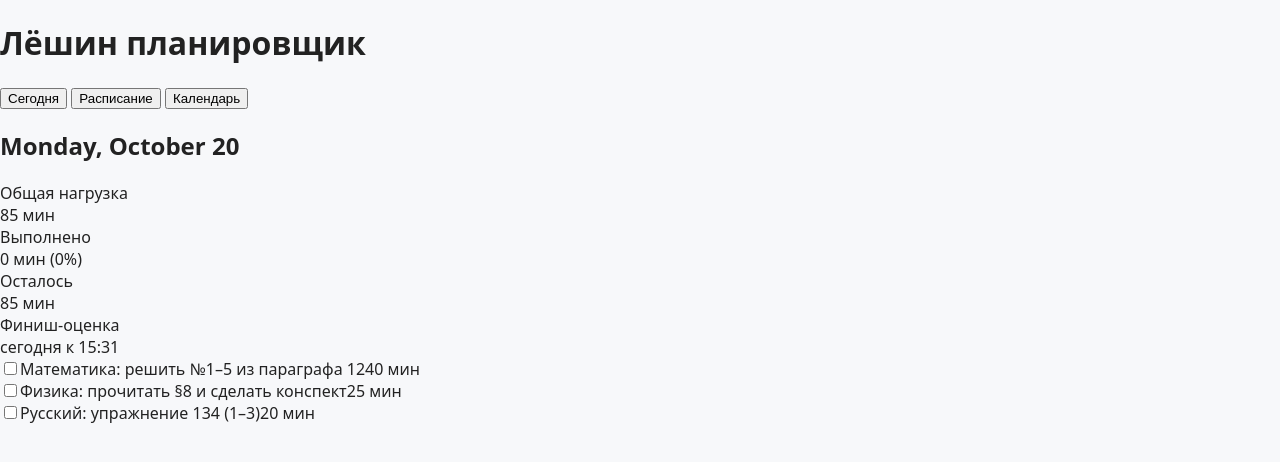
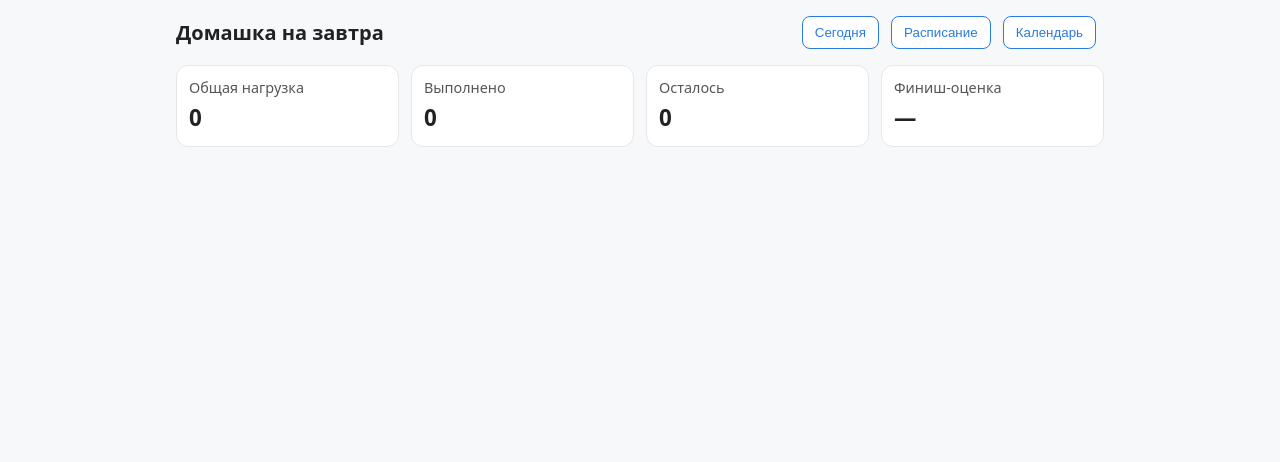
Before and after one commit to gungunda/howobot2, a plain HTML site: page index.html in a window 1280 px wide. Drawn offline with Linux system fonts and the light colour scheme.

Commit message:
Stage 3.1 - styles update

```diff
--- a/assets/styles.css
+++ b/assets/styles.css
@@ -5,32 +5,78 @@
   --radius: 12px;
 }
 
+/* Базовая типографика и фон */
+* { box-sizing: border-box; }
 body {
   margin: 0;
-  font-family: system-ui, -apple-system, Segoe UI, Roboto, sans-serif;
+  font-family: system-ui, -apple-system, "Segoe UI", Roboto, Arial, sans-serif;
   background-color: var(--bg);
   color: var(--fg);
+  line-height: 1.4;
 }
 
+/* Контейнер */
 .dashboard {
-  display: block;
-  box-sizing: border-box;
   padding: 1rem;
   margin: 0 auto;
   max-width: 960px;
 }
 
+/* Шапка */
+.dashboard__header {
+  display: flex;
+  justify-content: space-between;
+  align-items: center;
+  gap: 1rem;
+  margin-bottom: 1rem;
+}
+
+.dashboard__title {
+  font-size: 1.25rem;
+  line-height: 1.2;
+  margin: 0;
+}
+
+/* Кнопки */
 .btn {
   display: inline-block;
   padding: 0.5rem 0.75rem;
   margin-right: 0.5rem;
-  background: white;
+  background: #fff;
   color: var(--brand);
   border: 1px solid var(--brand);
   border-radius: 8px;
+  cursor: pointer;
   transition: background 120ms ease;
 }
+.btn:hover { background: #eef5ff; }
 
-.btn:hover {
-  background: #eef5ff;
+/* Карточки показателей */
+.stats {
+  display: grid;
+  grid-template-columns: repeat(4, minmax(0, 1fr));
+  gap: 0.75rem;
+  margin-bottom: 1rem;
 }
+.stat {
+  padding: 0.75rem;
+  background: #fff;
+  border: 1px solid #e5e7eb;
+  border-radius: var(--radius);
+}
+.stat > span {
+  display: block;
+  font-size: 0.9rem;
+  color: #555;
+}
+.stat > strong {
+  display: block;
+  font-size: 1.4rem;
+  margin-top: 0.25rem;
+}
+
+/* Секция задач — пока пустая обёртка под будущее */
+.tasks {
+  display: grid;
+  gap: 0.5rem;
+}
--- a/index.html
+++ b/index.html
@@ -1,60 +1,46 @@
-<!doctype html>
+<!DOCTYPE html>
 <html lang="ru">
 <head>
-    <meta charset="utf-8" />
+  <meta charset="UTF-8" />
   <meta name="viewport" content="width=device-width, initial-scale=1" />
   <title>Лёшин планировщик</title>
-
-    <!-- Обрати внимание на относительный путь -->
-    <link rel="stylesheet" href="./assets/styles.css" />
+  <link rel="stylesheet" href="assets/styles.css" />
 </head>
 <body>
-    <header class="app-header">
-      <h1 class="app-title">Лёшин планировщик</h1>
-
-      <nav class="app-nav">
-        <button type="button" data-action="today">Сегодня</button>
-        <button type="button" data-action="schedule">Расписание</button>
-        <button type="button" data-action="calendar">Календарь</button>
+  <main class="dashboard">
+    <header class="dashboard__header">
+      <h1 class="dashboard__title">Домашка на завтра</h1>
+      <nav class="dashboard__nav" aria-label="Навигация">
+        <button id="btn-today" class="btn">Сегодня</button>
+        <button id="btn-schedule" class="btn">Расписание</button>
+        <button id="btn-calendar" class="btn">Календарь</button>
       </nav>
     </header>
 
-    <main class="app-main">
-      <!-- Подпись выбранного дня (ui.js обновляет textContent этого элемента) -->
-      <section class="day-header">
-        <h2 class="day-title" data-day-label>—</h2>
-      </section>
-
-      <!-- Четыре показателя. ВАЖНО: именно эти data-атрибуты -->
-      <section class="stats">
+    <section class="stats" role="region" aria-label="Показатели">
       <div class="stat">
-          <div class="stat-label">Общая нагрузка</div>
-          <div class="stat-value" data-stat="planned">0 мин</div>
+        <span>Общая нагрузка</span>
+        <strong id="stat-total">0</strong>
       </div>
       <div class="stat">
-          <div class="stat-label">Выполнено</div>
-          <div class="stat-value" data-stat="done">0 мин (0%)</div>
+        <span>Выполнено</span>
+        <strong id="stat-done">0</strong>
       </div>
       <div class="stat">
-          <div class="stat-label">Осталось</div>
-          <div class="stat-value" data-stat="left">0 мин</div>
+        <span>Осталось</span>
+        <strong id="stat-left">0</strong>
       </div>
       <div class="stat">
-          <div class="stat-label">Финиш-оценка</div>
-          <div class="stat-value" data-stat="eta">—</div>
+        <span>Финиш-оценка</span>
+        <strong id="stat-eta">—</strong>
       </div>
     </section>
 
-      <!-- Список задач. ВАЖНО: [data-empty] и [data-tasks] -->
-      <section class="tasks">
-        <div class="tasks-empty" data-empty style="display:none;">
-          Нет заданий на этот день.
-        </div>
-        <div class="tasks-list" data-tasks></div>
-      </section>
+    <!-- Здесь позже появится список задач и форма добавления -->
+    <section class="tasks" aria-label="Задачи" id="tasks-root"></section>
   </main>
 
-    <!-- Важно: подключаем в конце body как ES-модуль -->
-    <script type="module" src="./js/app.js"></script>
+  <!-- Один модульный вход: app.js импортирует остальные (ES-modules) -->
+  <script type="module" src="js/app.js"></script>
 </body>
 </html>
```
Lines whose indentation alone changed are shown as unchanged.
